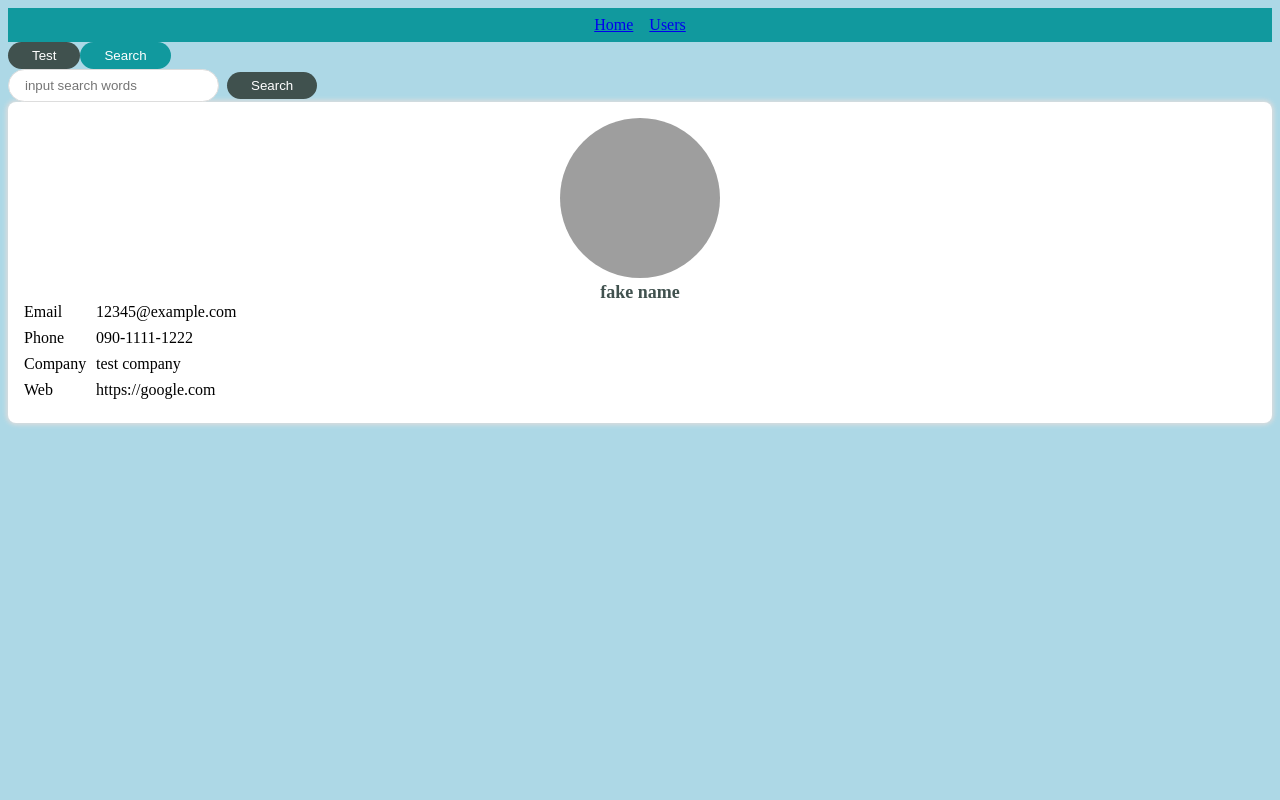
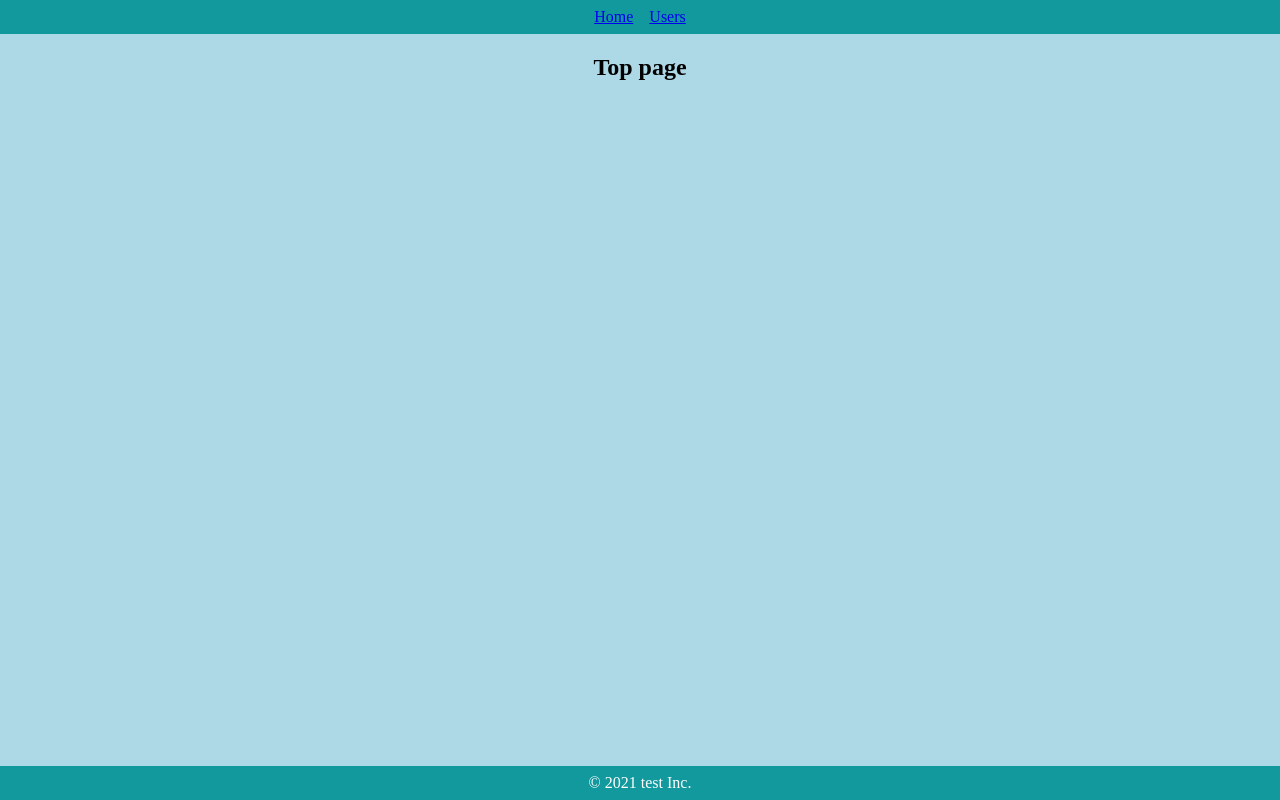
Before and after one commit to sccala/atomic_design, a React (Create React App) app: page / in a window 1280 px wide. Built offline with nearby package versions, Linux system fonts and the light colour scheme; grey boxes are pictures that could not be loaded.

Commit message:
added user page

```diff
--- a/src/App.js
+++ b/src/App.js
@@ -1,34 +1,13 @@
-import { BrowserRouter } from 'react-router-dom'
-import { PrimaryButton } from './components/atoms/button/PrimaryButton'
-import { SecondaryButton } from './components/atoms/button/SecondaryButton'
-import { SearchInput } from './components/molecules/SearchInput'
-import { UserCard } from './components/organisms/user/UserCard'
-import { HeaderOnly } from './components/templates/HeaderOnly'
+
+import { Router } from './router/Router'
 import './styles.css'
 
-const user = {
-  name: 'fake name',
-  image: 'https://source.unsplash.com/NE0XGVKTmcA',
-  email: '12345@example.com',
-  phone: '090-1111-1222',
-  company: {
-    name: 'test company',
-  },
-  website: 'https://google.com',
-}
+
 
 export default function App() {
   return (
-    <>
-      <BrowserRouter>
-        <HeaderOnly>
-          <PrimaryButton>Test</PrimaryButton>
-          <SecondaryButton>Search</SecondaryButton>
-          <br />
-          <SearchInput />
-          <UserCard user={user} />
-        </HeaderOnly>
-      </BrowserRouter>
-    </>
+
+      <Router />
+
   )
 }
--- a/src/components/atoms/layout/Footer.js
+++ b/src/components/atoms/layout/Footer.js
@@ -1,13 +1,7 @@
-import { Link } from 'react-router-dom'
 import styled from 'styled-components'
 
 export const Footer = () => {
-  return (
-    <SHeader>
-      <SLink to="/">Home</SLink>
-      <SLink to="/users">Users</SLink>
-    </SHeader>
-  )
+  return <SFooter>&copy; 2021 test Inc.</SFooter>
 }
 
 const SFooter = styled.footer`
@@ -15,8 +9,7 @@
   color: #fff;
   text-align: center;
   padding: 8px 0;
+  position: fixed;
+  bottom: 0;
+  width: 100%;
 `
-
-const SLink = styled(Link)`
-  margin: 0 8px;
-`
--- /dev/null
+++ b/src/components/pages/Top.js
@@ -0,0 +1,15 @@
+import styled from 'styled-components';
+
+export const Top = () => {
+    return (
+        <SContainer>
+            <h2>Top page</h2>
+        </SContainer>
+    )
+}
+
+const SContainer = styled.div`
+
+text-align: center;
+
+`
--- /dev/null
+++ b/src/components/pages/Users.js
@@ -0,0 +1,46 @@
+import styled from 'styled-components'
+import { SearchInput } from '../molecules/SearchInput'
+import { UserCard } from '../organisms/user/UserCard'
+
+const users = [...Array(10).keys()].map((val) => {
+  return {
+    id: val,
+    name: `Fake name${val}`,
+    image: 'https://source.unsplash.com/NE0XGVKTmcA',
+    email: '12345@example.com',
+    phone: '090-1111-1222',
+    company: {
+      name: 'test company',
+    },
+    website: 'https://google.com',
+  }
+})
+
+export const Users = () => {
+  return (
+    <SContainer>
+      <h2>All users</h2>
+      <SearchInput />
+      <SUserArea>
+        {users.map((user) => (
+          <UserCard key={user.id} user={user} />
+        ))}
+      </SUserArea>
+    </SContainer>
+  )
+}
+
+const SContainer = styled.div`
+  display: flex;
+  flex-direction: column;
+  align-items: center;
+  padding: 24px;
+`
+
+const SUserArea = styled.div`
+  padding-top: 40px;
+  width: 100%;
+  display: grid;
+  grid-template-columns: repeat(auto-fit, minmax(200px, 1fr));
+  grid-gap: 20px;
+`
--- a/src/components/templates/DefaultLayout.js
+++ b/src/components/templates/DefaultLayout.js
@@ -1,5 +1,5 @@
+import React from 'react'
 import { Header } from '../atoms/layout/Header'
-import React from 'react'
 import { Footer } from '../atoms/layout/Footer'
 
 export const DefaultLayout = (props) => {
--- /dev/null
+++ b/src/router/Router.js
@@ -0,0 +1,24 @@
+import { BrowserRouter, Route, Switch } from 'react-router-dom'
+import { Top } from '../components/pages/Top'
+import { Users } from '../components/pages/Users'
+import { DefaultLayout } from '../components/templates/DefaultLayout'
+import { HeaderOnly } from '../components/templates/HeaderOnly'
+
+export const Router = () => {
+  return (
+    <BrowserRouter>
+      <Switch>
+        <Route exact path="/">
+          <DefaultLayout>
+            <Top />
+          </DefaultLayout>
+        </Route>
+        <Route path="/users">
+          <HeaderOnly>
+            <Users />
+          </HeaderOnly>
+        </Route>
+      </Switch>
+    </BrowserRouter>
+  )
+}
--- a/src/styles.css
+++ b/src/styles.css
@@ -1,3 +1,5 @@
 body{
     background-color: lightblue;
+    margin: 0;
+    min-height: 100vh;
 }
```
